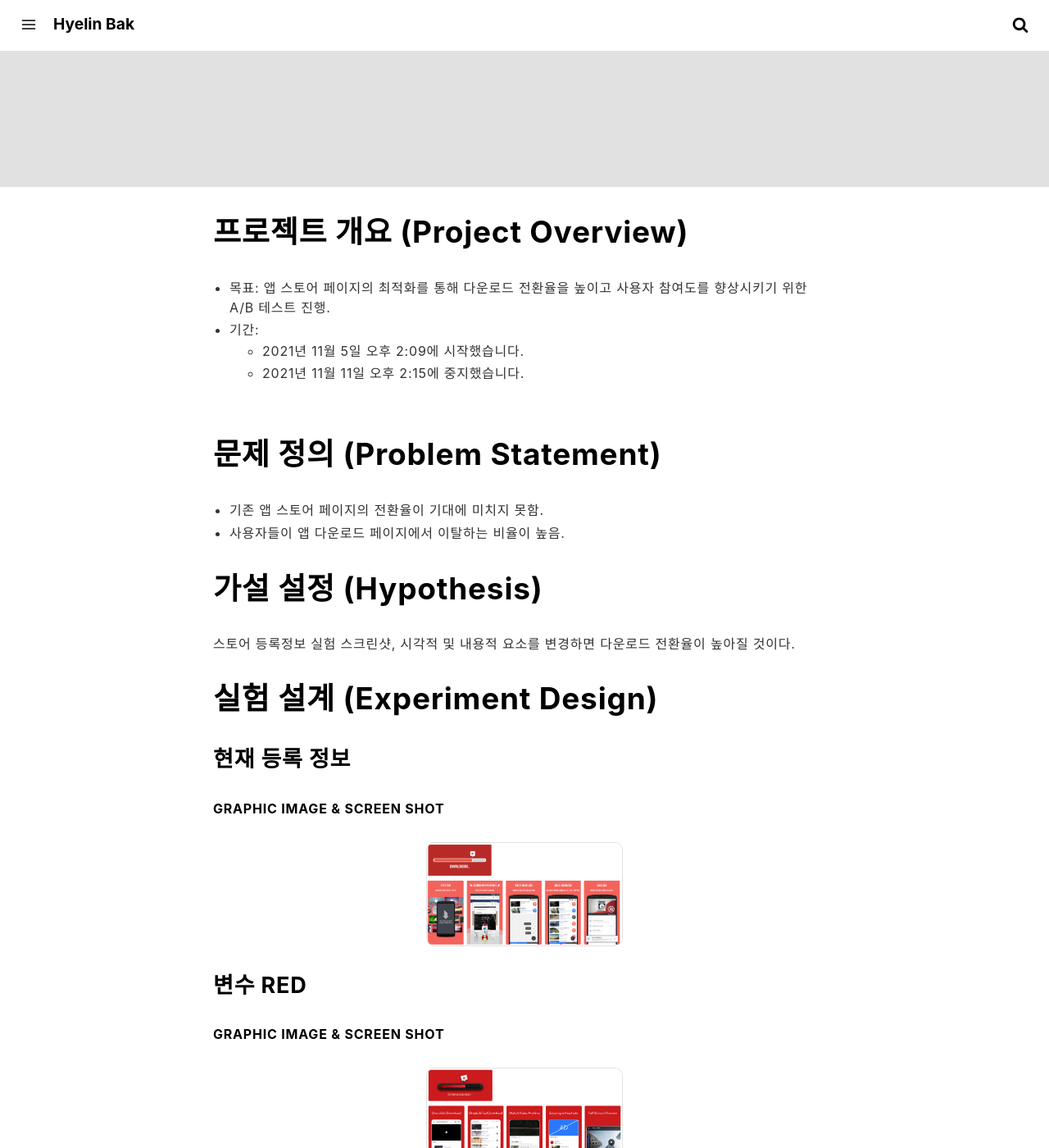
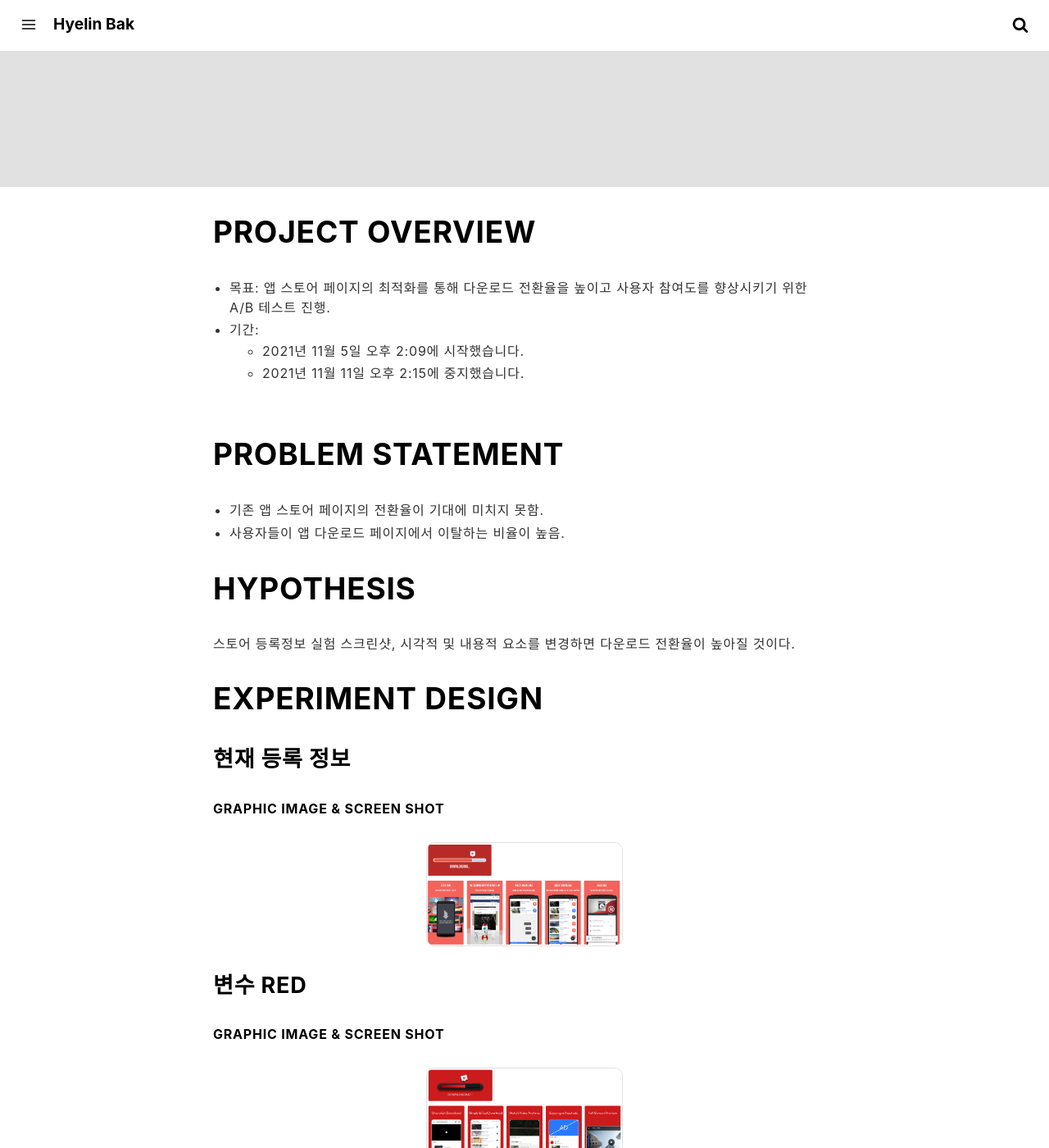
Before and after one commit to crazyjamy/crazyjamy.github.io, a Jekyll site: the page built from _posts/2021-11-05-ab-hdvd-211105.md, in a window 1280 px wide and 1400 px high, scrolled down 967 px. Shown: the whole window at 82% size. Built offline with Jekyll 4.4.1, drawn with Linux system fonts in a browser that asks for light colours; comment, search, counter and statistics services are not loaded; some of the changed text lies outside the part shown.

Commit message:
Update 2021-11-05-ab-hdvd-211105.md

```diff
--- a/_posts/2021-11-05-ab-hdvd-211105.md
+++ b/_posts/2021-11-05-ab-hdvd-211105.md
@@ -11,20 +11,20 @@
 introduction: HD Video Downloader
 ---
 
-## 프로젝트 개요 (Project Overview)
+## PROJECT OVERVIEW
 + 목표: 앱 스토어 페이지의 최적화를 통해 다운로드 전환율을 높이고 사용자 참여도를 향상시키기 위한 A/B 테스트 진행.
 + 기간:
   + 2021년 11월 5일 오후 2:09에 시작했습니다.
   + 2021년 11월 11일 오후 2:15에 중지했습니다.
 
-## 문제 정의 (Problem Statement)
+## PROBLEM STATEMENT
 + 기존 앱 스토어 페이지의 전환율이 기대에 미치지 못함.
 + 사용자들이 앱 다운로드 페이지에서 이탈하는 비율이 높음.
 
-## 가설 설정 (Hypothesis)
+## HYPOTHESIS
 스토어 등록정보 실험 스크린샷, 시각적 및 내용적 요소를 변경하면 다운로드 전환율이 높아질 것이다.
 
-## 실험 설계 (Experiment Design)
+## EXPERIMENT DESIGN
 ### 현재 등록 정보
 #### GRAPHIC IMAGE & SCREEN SHOT
 <img src="https://github.com/crazyjamy/crazyjamy.github.io/blob/master/_images/_post/211105-ab-hdvd/default.png?raw=true" alt="" style="border: 1px solid #e1e1e1; border-radius: 10px; width: 240px;">
@@ -50,10 +50,10 @@
   + 변수 BLACK: -0.7% 1,800
 <img src="https://github.com/crazyjamy/crazyjamy.github.io/blob/master/_images/_post/211105-ab-hdvd/ab-first-installed-user.png?raw=true" alt="" style="border: 1px solid #e1e1e1; border-radius: 10px;margin-top:10px;">
 
-## 성과 (Outcomes)
+## OUTCOMES
 + 새로 디자인된 요소를 사용한 변수 B에서 다운로드 전환율이 48.3% 상승.
 
-## 인사이트 및 다음 단계 (Insights and Next Steps)
+## INSIGHTS AND NEXT STEPS
 + A/B 테스트 결과를 바탕으로 모든 마켓에 변수 "WHITE"를 적용.
 + 색상 변화가 사용자 반응에 미친 영향을 추가 분석하여, 최적의 색상 조합을 도출.
 
```
Also changed, not shown: other parts of _posts/2021-11-05-ab-hdvd-211105.md (+1 -1 lines).
